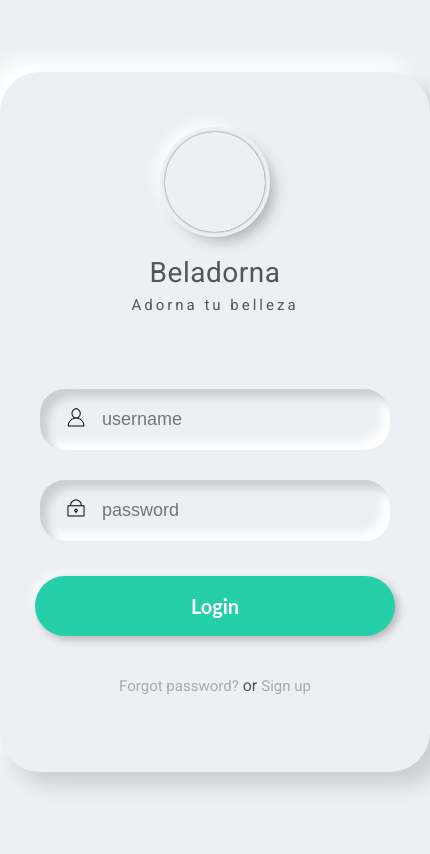
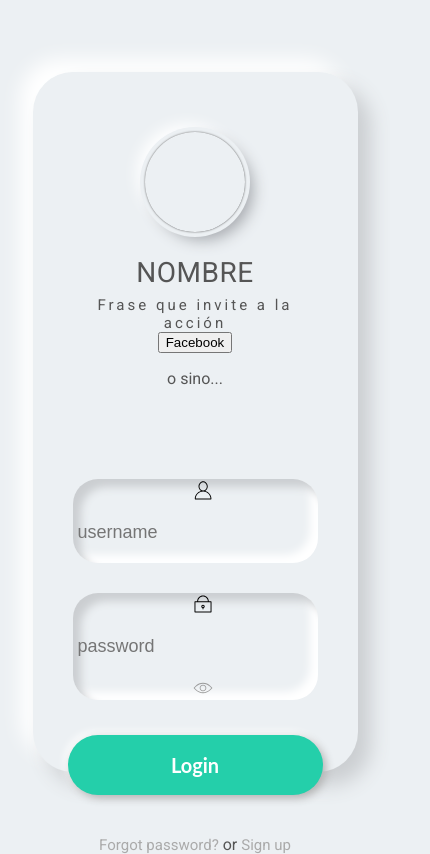
Before and after one commit to torraagus/login-app, a React app: page / in a window 390 px wide. Shown: the whole page, 430 px wide, since content can reach past the window. Built offline with nearby package versions, Linux system fonts and the light colour scheme.

Commit message:
implement react-flexbox-grid to make component responsive

```diff
--- a/src/components/login/login.component.js
+++ b/src/components/login/login.component.js
@@ -1,12 +1,18 @@
 import React from "react";
+import { Grid, Row, Col } from "react-flexbox-grid";
 import "./login.scss";
 
 export default function Login() {
   return (
-    <div class="login-div">
+    <>
+      <Grid>
+        <Row center="xs">
+          <Col xl={4} lg={5} md={6} xs={10} className="login-div">
             <div class="logo"></div>
-      <div class="title">Beladorna</div>
-      <div class="sub-title">Adorna tu belleza</div>
+            <div class="title">NOMBRE</div>
+            <div class="sub-title">Frase que invite a la acción</div>
+            <button class="facebook-button">Facebook</button>
+            <p>o sino...</p>
             <div class="fields">
               <div class="username">
                 <svg class="svg-icon" viewBox="0 0 20 20">
@@ -27,12 +33,19 @@ export default function Login() {
                   class="pass-input"
                   placeholder="password"
                 ></input>
+                <svg fill="#999" class="svg-icon-eye" viewBox="0 0 20 20">
+                  <path d="M10,6.978c-1.666,0-3.022,1.356-3.022,3.022S8.334,13.022,10,13.022s3.022-1.356,3.022-3.022S11.666,6.978,10,6.978M10,12.267c-1.25,0-2.267-1.017-2.267-2.267c0-1.25,1.016-2.267,2.267-2.267c1.251,0,2.267,1.016,2.267,2.267C12.267,11.25,11.251,12.267,10,12.267 M18.391,9.733l-1.624-1.639C14.966,6.279,12.563,5.278,10,5.278S5.034,6.279,3.234,8.094L1.609,9.733c-0.146,0.147-0.146,0.386,0,0.533l1.625,1.639c1.8,1.815,4.203,2.816,6.766,2.816s4.966-1.001,6.767-2.816l1.624-1.639C18.536,10.119,18.536,9.881,18.391,9.733 M16.229,11.373c-1.656,1.672-3.868,2.594-6.229,2.594s-4.573-0.922-6.23-2.594L2.41,10l1.36-1.374C5.427,6.955,7.639,6.033,10,6.033s4.573,0.922,6.229,2.593L17.59,10L16.229,11.373z"></path>
+                </svg>
               </div>
+              {/*<p class="login-error">Username too short, password too weak!</p>*/}
             </div>
             <button class="signin-button">Login</button>
             <div class="link">
               <a href="#">Forgot password?</a> or <a href="#">Sign up</a>
             </div>
-    </div>
+          </Col>
+        </Row>
+      </Grid>
+    </>
   );
 }
```
Lines whose indentation alone changed are shown as unchanged.
